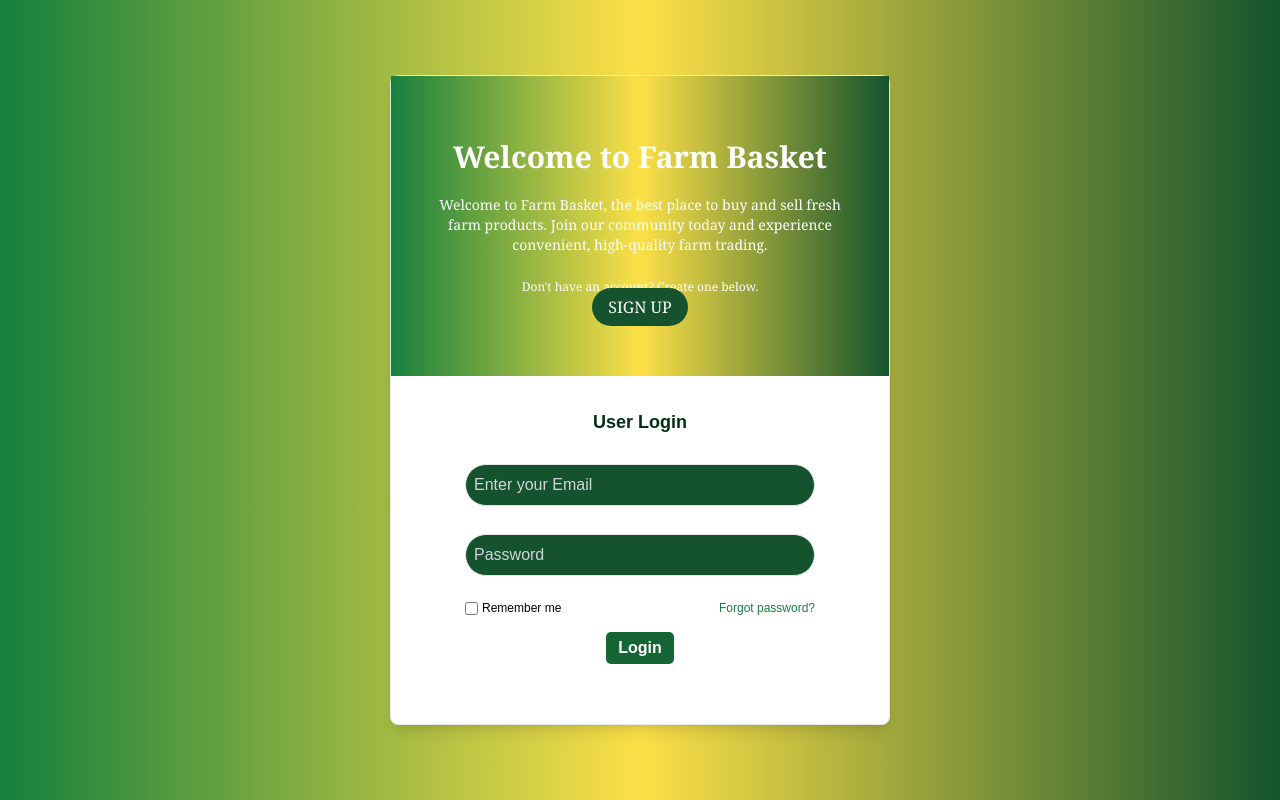
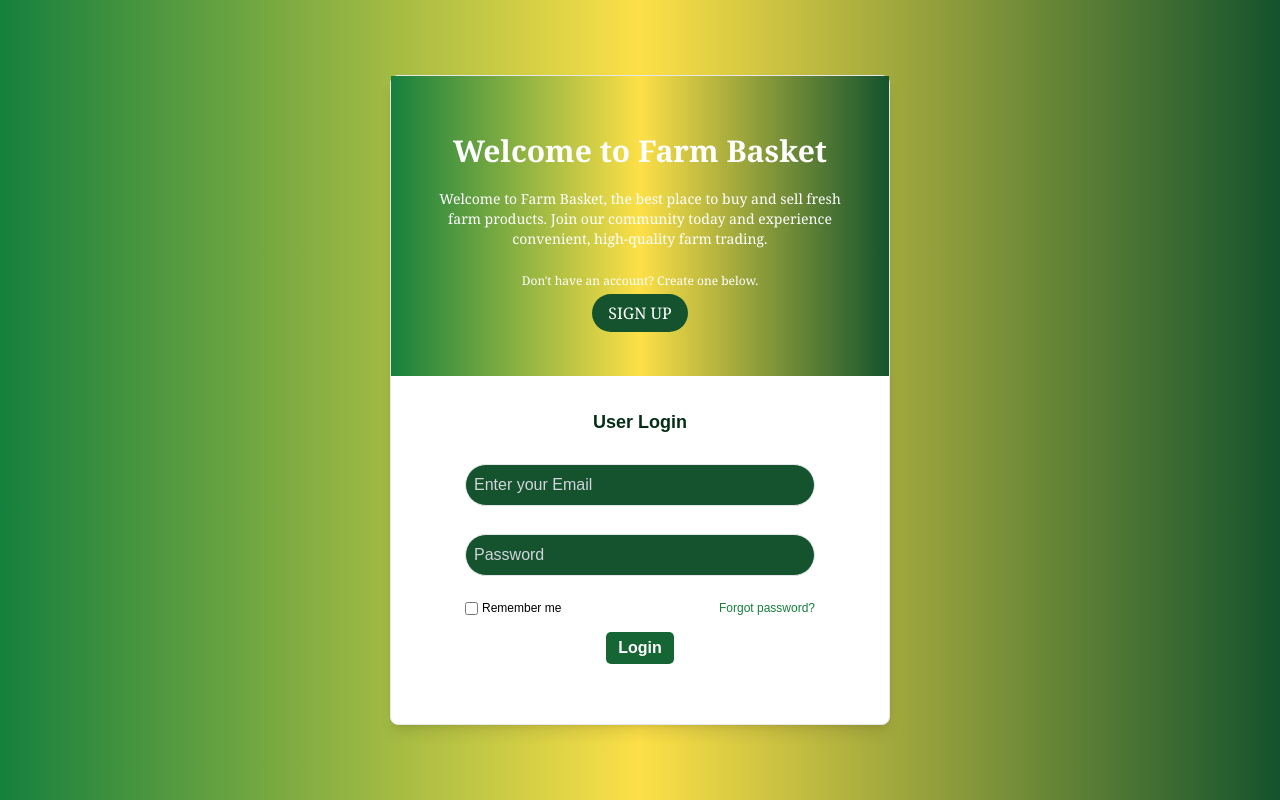
Before and after one commit to 120lennox/farm-basket-frontend, a Next.js app in the folder farmbasket/: page /authentification/login in a window 1280 px wide. Built offline with nearby package versions, Linux system fonts and the light colour scheme.

Commit message:
changed the position of the sing Up button

```diff
--- a/farmbasket/app/authentification/login/page.tsx
+++ b/farmbasket/app/authentification/login/page.tsx
@@ -46,12 +46,14 @@ export default function Login() {
           </p>
           <div className="mt-6">
             <p className="text-xs">Don't have an account? Create one below.</p>
-            <Link
-              href="/authentification/signUp"
-              className="bg-green-900 text-white rounded-full px-4 py-2 mt-4 hover:bg-green-700 focus:outline-none"
-            >
-              SIGN UP
-            </Link>
+            <div className=" mt-3">
+              <Link
+                href="/authentification/signUp"
+                className="bg-green-900 text-white rounded-full px-4 py-2  hover:bg-green-700 focus:outline-none"
+              >
+                SIGN UP
+              </Link>
+            </div>
           </div>
         </header>
         <form
```
